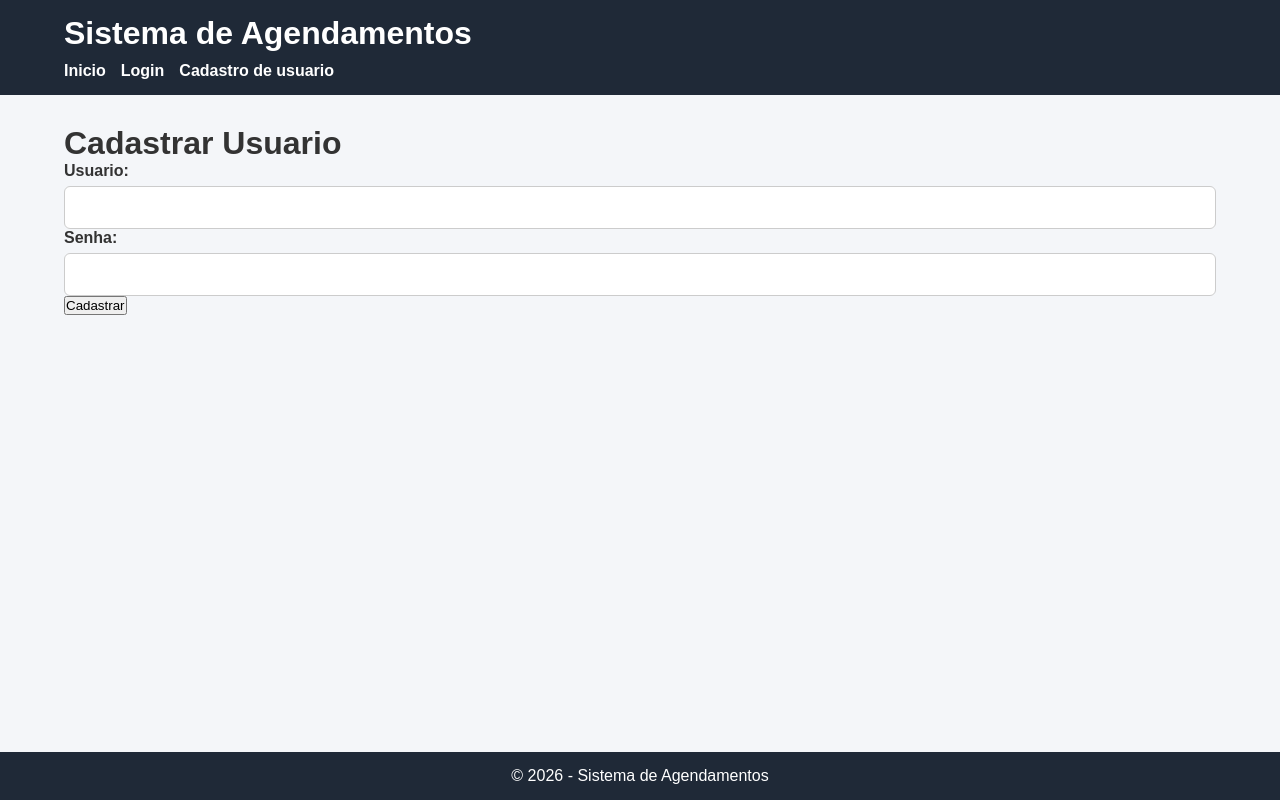
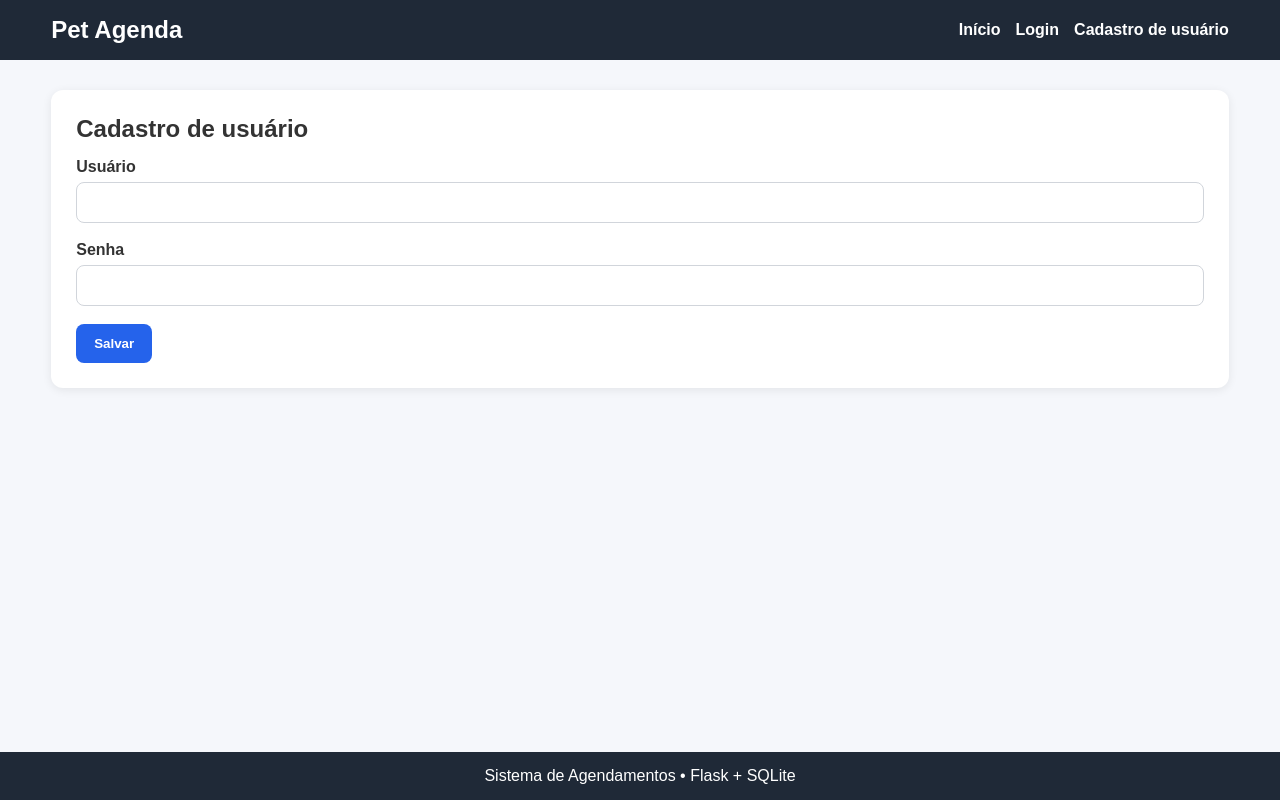
Before and after one commit to Laric000/Atividade-Aplica-o-Flask, a Flask app: page /cadastro-usuario in a window 1280 px wide. Run offline with Flask 3, Linux system fonts and the light colour scheme.

```diff
--- a/Templates/base.html
+++ b/Templates/base.html
@@ -4,44 +4,93 @@
     <meta charset="UTF-8">
     <meta name="viewport" content="width=device-width, initial-scale=1.0">
     <title>{% block title %}Sistema de Agendamentos{% endblock %}</title>
+
     <link rel="stylesheet" href="{{ url_for('static', filename='css/style.css') }}">
 </head>
 <body>
+
 <header>
-    <div class="container">
-        <h1 class="logo">Sistema de Agendamentos</h1>
+    <div class="container navbar">
+
+        <div>
+            <h1 class="logo">Pet Agenda</h1>
+        </div>
+
         <nav>
             <ul>
-                <li><a href="{{ url_for('index') }}">Inicio</a></li>
+
+                <li>
+                    <a href="{{ url_for('index') }}">
+                        Início
+                    </a>
+                </li>
+
                 {% if g.usuario %}
-                    <li><a href="{{ url_for('agendamentos_listar') }}">Agendamentos</a></li>
-                    <li><a href="{{ url_for('agendamentos_novo') }}">Novo agendamento</a></li>
-                    <li><a href="{{ url_for('logout') }}">Logout</a></li>
+
+                    <li>
+                        <a href="{{ url_for('agendamentos_listar') }}">
+                            Agendamentos
+                        </a>
+                    </li>
+
+                    <li>
+                        <a href="{{ url_for('agendamentos_novo') }}">
+                            Novo agendamento
+                        </a>
+                    </li>
+
+                    <li>
+                        <a href="{{ url_for('logout') }}">
+                            Logout
+                        </a>
+                    </li>
+
                 {% else %}
-                    <li><a href="{{ url_for('login') }}">Login</a></li>
-                    <li><a href="{{ url_for('cadastro_usuario') }}">Cadastro de usuario</a></li>
+
+                    <li>
+                        <a href="{{ url_for('login') }}">
+                            Login
+                        </a>
+                    </li>
+
+                    <li>
+                        <a href="{{ url_for('cadastro_usuario') }}">
+                            Cadastro de usuário
+                        </a>
+                    </li>
+
                 {% endif %}
+
             </ul>
         </nav>
+
     </div>
 </header>
 
 <main class="container">
+
     {% with messages = get_flashed_messages() %}
         {% if messages %}
             {% for message in messages %}
-                <div class="alert">{{ message }}</div>
+                <div class="alert">
+                    {{ message }}
+                </div>
             {% endfor %}
         {% endif %}
     {% endwith %}
 
-    {% block content %}{% endblock %}
+    {% block content %}
+    {% endblock %}
+
 </main>
 
 <footer>
     <div class="container">
-        <p>&copy; 2026 - Sistema de Agendamentos</p>
+        <p>
+            Sistema de Agendamentos • Flask + SQLite
+        </p>
     </div>
 </footer>
+
 </body>
 </html>
--- a/Templates/cadastro_usuario.html
+++ b/Templates/cadastro_usuario.html
@@ -1,16 +1,39 @@
-{% extends 'base.html' %}
+{% extends "base.html" %}
 
-{% block title %}Cadastro de Usuario{% endblock %}
+{% block title %}Cadastro de usuário{% endblock %}
 
 {% block content %}
-<h1>Cadastrar Usuario</h1>
-<form action="{{ url_for('cadastro_usuario') }}" method="POST">
-    <label for="usuario">Usuario:</label>
-    <input id="usuario" type="text" name="usuario" required>
 
-    <label for="senha">Senha:</label>
-    <input id="senha" type="password" name="senha" required>
+<div class="card">
 
-    <button type="submit">Cadastrar</button>
-</form>
+    <h2>Cadastro de usuário</h2>
+
+    <form action="{{ url_for('cadastro_usuario') }}" method="POST">
+
+        <div class="form-group">
+            <label for="usuario">Usuário</label>
+            <input
+                id="usuario"
+                type="text"
+                name="usuario"
+                required>
+        </div>
+
+        <div class="form-group">
+            <label for="senha">Senha</label>
+            <input
+                id="senha"
+                type="password"
+                name="senha"
+                required>
+        </div>
+
+        <button class="btn btn-primary" type="submit">
+            Salvar
+        </button>
+
+    </form>
+
+</div>
+
 {% endblock %}
--- a/static/css/style.css
+++ b/static/css/style.css
@@ -6,7 +6,7 @@
 
 body{
     font-family:Arial, Helvetica, sans-serif;
-    background:#f4f6f9;
+    background:#f5f7fb;
     color:#333;
     min-height:100vh;
     display:flex;
@@ -14,36 +14,42 @@ body{
 }
 
 .container{
-    width:90%;
+    width:92%;
     max-width:1200px;
     margin:auto;
 }
 
 header{
     background:#1f2937;
-    color:white;
-    padding:15px 0;
+    color:#fff;
+    padding:16px 0;
+}
+
+.navbar{
+    display:flex;
+    justify-content:space-between;
+    align-items:center;
+    gap:20px;
 }
 
 .logo{
-    margin-bottom:10px;
+    font-size:1.5rem;
 }
 
 nav ul{
-    list-style:none;
     display:flex;
     gap:15px;
-    flex-wrap:wrap;
+    list-style:none;
 }
 
 nav a{
+    color:white;
     text-decoration:none;
-    color:white;
     font-weight:bold;
 }
 
 nav a:hover{
-    opacity:0.8;
+    opacity:.8;
 }
 
 main{
@@ -51,29 +57,26 @@ main{
     padding:30px 0;
 }
 
-footer{
-    background:#1f2937;
-    color:white;
-    text-align:center;
-    padding:15px;
-    margin-top:30px;
-}
-
 .card{
     background:white;
     padding:25px;
-    border-radius:10px;
-    box-shadow:0 2px 8px rgba(0,0,0,.08);
+    border-radius:12px;
+    box-shadow:0 2px 10px rgba(0,0,0,.08);
+}
+
+.card h2,
+.card h1{
+    margin-bottom:15px;
 }
 
 .form-group{
-    margin-bottom:15px;
+    margin-bottom:18px;
 }
 
 label{
     display:block;
     margin-bottom:6px;
-    font-weight:bold;
+    font-weight:600;
 }
 
 input,
@@ -81,9 +84,8 @@ select,
 textarea{
     width:100%;
     padding:12px;
-    border:1px solid #ccc;
-    border-radius:6px;
-    font-size:15px;
+    border:1px solid #d1d5db;
+    border-radius:8px;
 }
 
 input:focus,
@@ -95,21 +97,17 @@ textarea:focus{
 
 .btn{
     display:inline-block;
-    text-decoration:none;
     border:none;
     cursor:pointer;
     padding:12px 18px;
-    border-radius:6px;
+    border-radius:8px;
+    text-decoration:none;
     font-weight:bold;
 }
 
 .btn-primary{
     background:#2563eb;
     color:white;
-}
-
-.btn-primary:hover{
-    background:#1d4ed8;
 }
 
 .btn-warning{
```
Also changed, not shown: other parts of static/css/style.css (+36 -26 lines).
